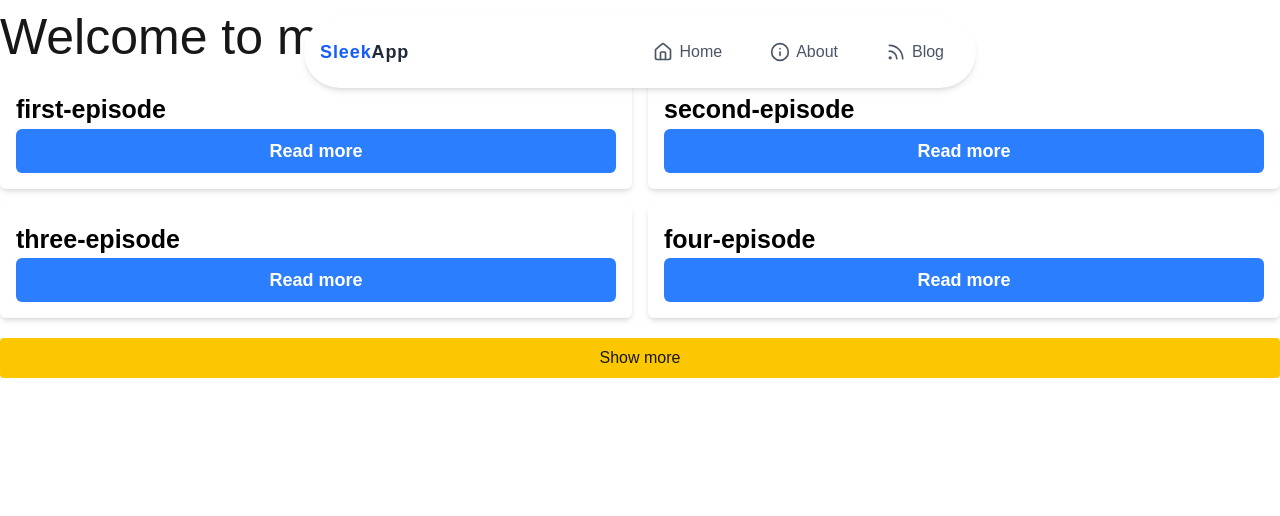
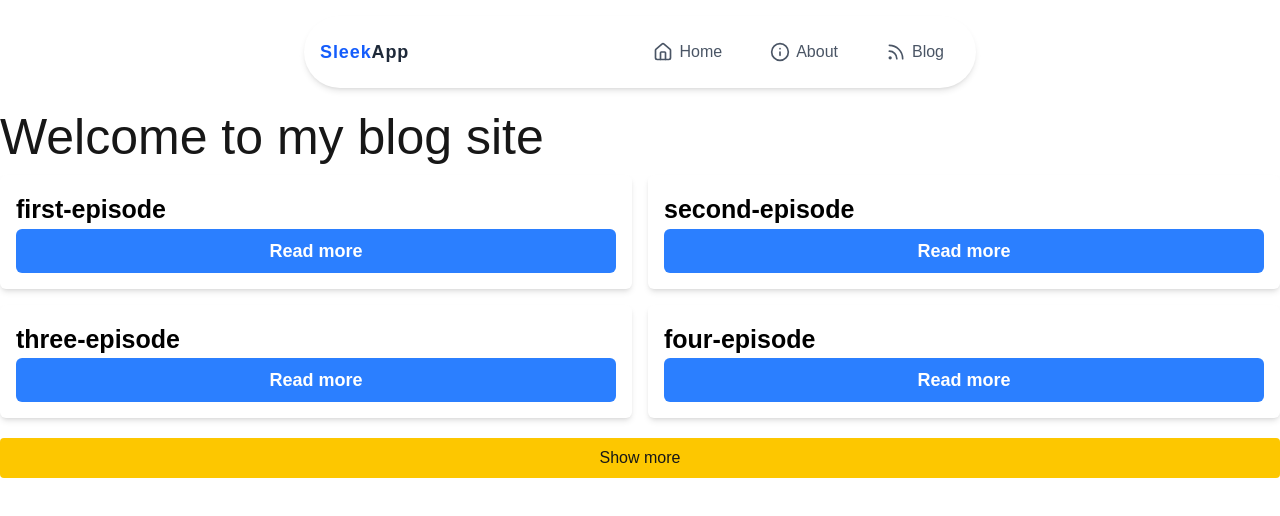
Before and after one commit to Mohsen-malekifard/Next2, a Next.js app in the folder my-app/: page / in a window 1280 px wide. Shown: the top 516 px of the page. Built offline with nearby package versions, Linux system fonts and the light colour scheme.

Commit message:
Update layout.js

```diff
--- a/my-app/src/app/layout.js
+++ b/my-app/src/app/layout.js
@@ -12,7 +12,9 @@ export default function RootLayout({ children }) {
     <html lang="en">
       <body>
         <NavBar/>
-        {children}
+        <div  style={{"paddingTop" : "100px"}} >
+          {children}
+        </div>
       </body>
     </html>
   );
```
